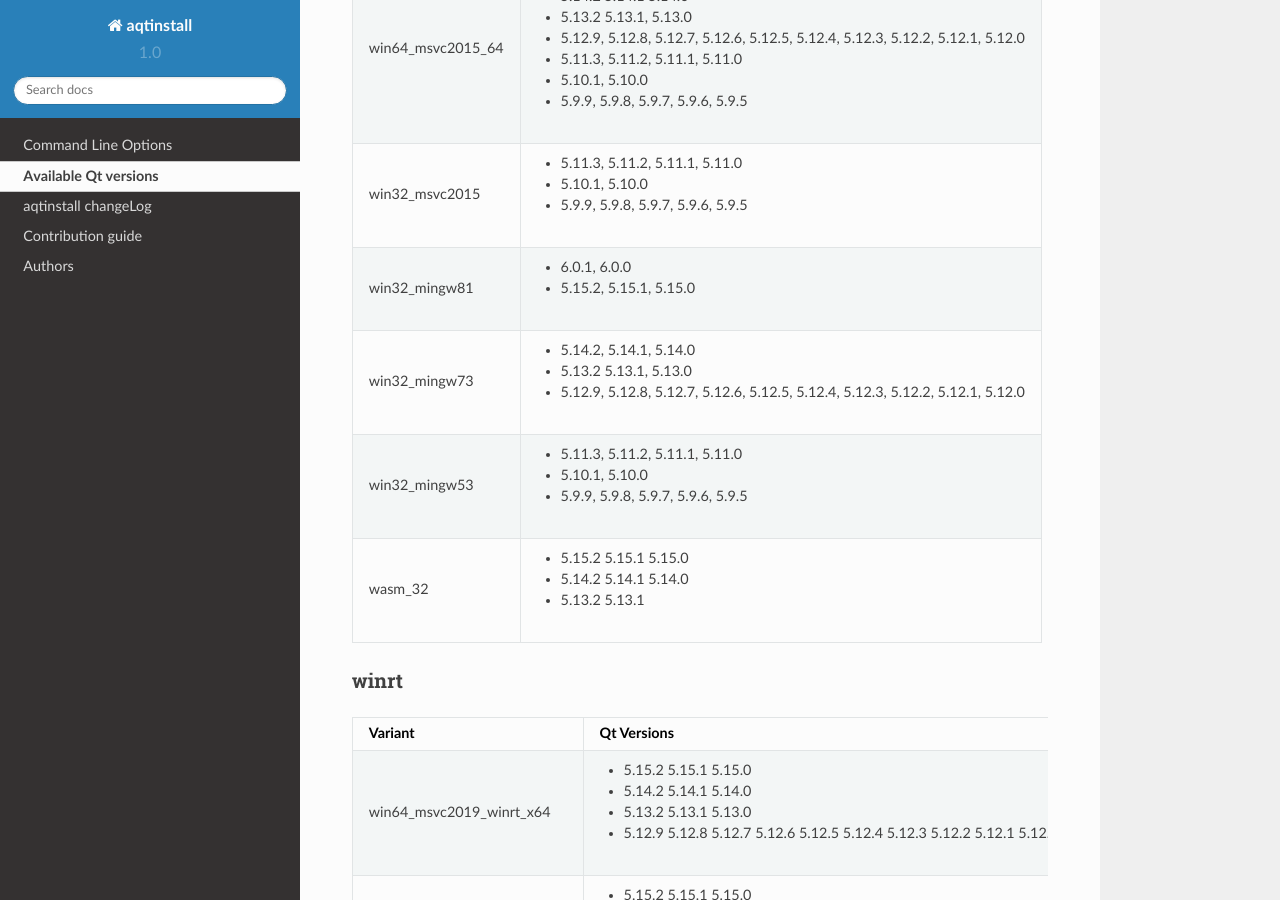
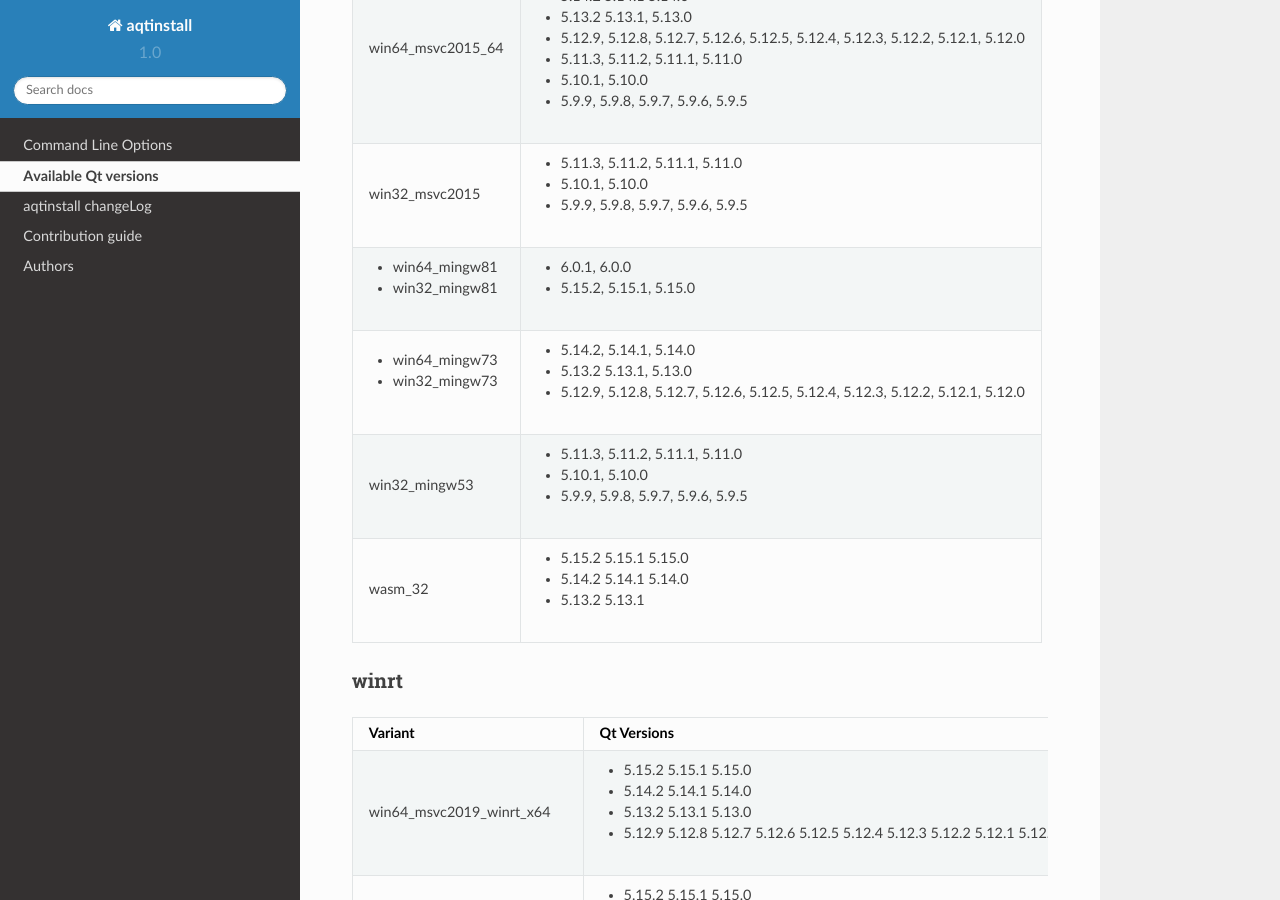
Before and after one commit to miurahr/aqtinstall, a Sphinx documentation site: the page built from docs/available_versions.rst, in a window 1280 px wide and 900 px high, scrolled down 2978 px. Built offline with Sphinx 7.4.7 and the Read the Docs theme 2.0.0, drawn with Linux system fonts in a browser that asks for light colours; pages that are not in the unit, such as notebooks, are missing from menus.

Commit message:
CI: Fix windows case
Add debug print

Signed-off-by: Hiroshi Miura <miurahr@linux.com>

```diff
--- a/docs/available_versions.rst
+++ b/docs/available_versions.rst
@@ -160,11 +160,11 @@
 |                    | - 5.10.1, 5.10.0                            |
 | win32_msvc2015     | - 5.9.9, 5.9.8, 5.9.7, 5.9.6, 5.9.5         |
 +--------------------+---------------------------------------------+
-| win32_mingw81      | - 6.0.1, 6.0.0                              |
-|                    | - 5.15.2, 5.15.1, 5.15.0                    |
+| - win64_mingw81    | - 6.0.1, 6.0.0                              |
+| - win32_mingw81    | - 5.15.2, 5.15.1, 5.15.0                    |
 +--------------------+---------------------------------------------+
-| win32_mingw73      | - 5.14.2, 5.14.1, 5.14.0                    |
-|                    | - 5.13.2  5.13.1, 5.13.0                    |
+| - win64_mingw73    | - 5.14.2, 5.14.1, 5.14.0                    |
+| - win32_mingw73    | - 5.13.2  5.13.1, 5.13.0                    |
 |                    | - 5.12.9, 5.12.8, 5.12.7, 5.12.6, 5.12.5,   |
 |                    |   5.12.4, 5.12.3, 5.12.2, 5.12.1, 5.12.0    |
 +--------------------+---------------------------------------------+
```
Also changed, not shown: 3 other files.
